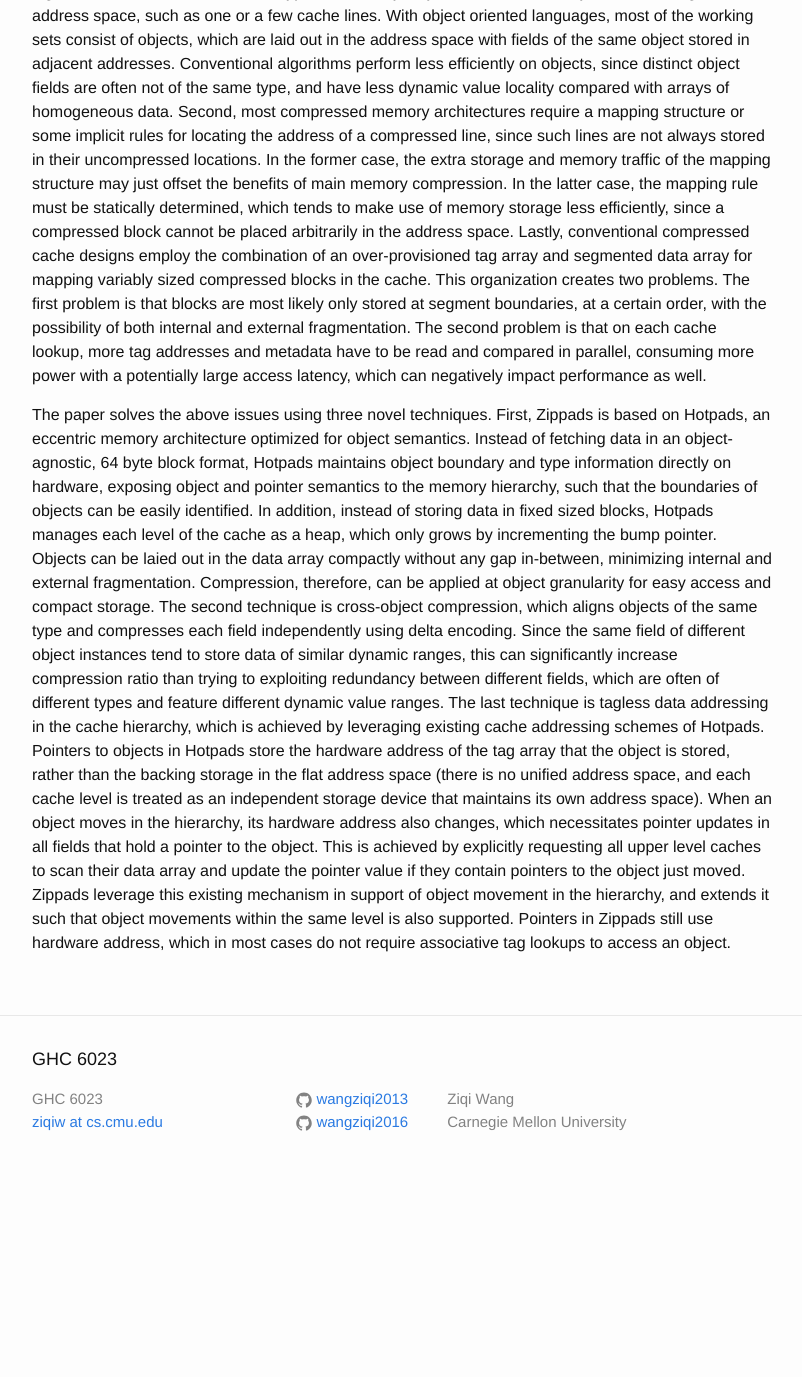
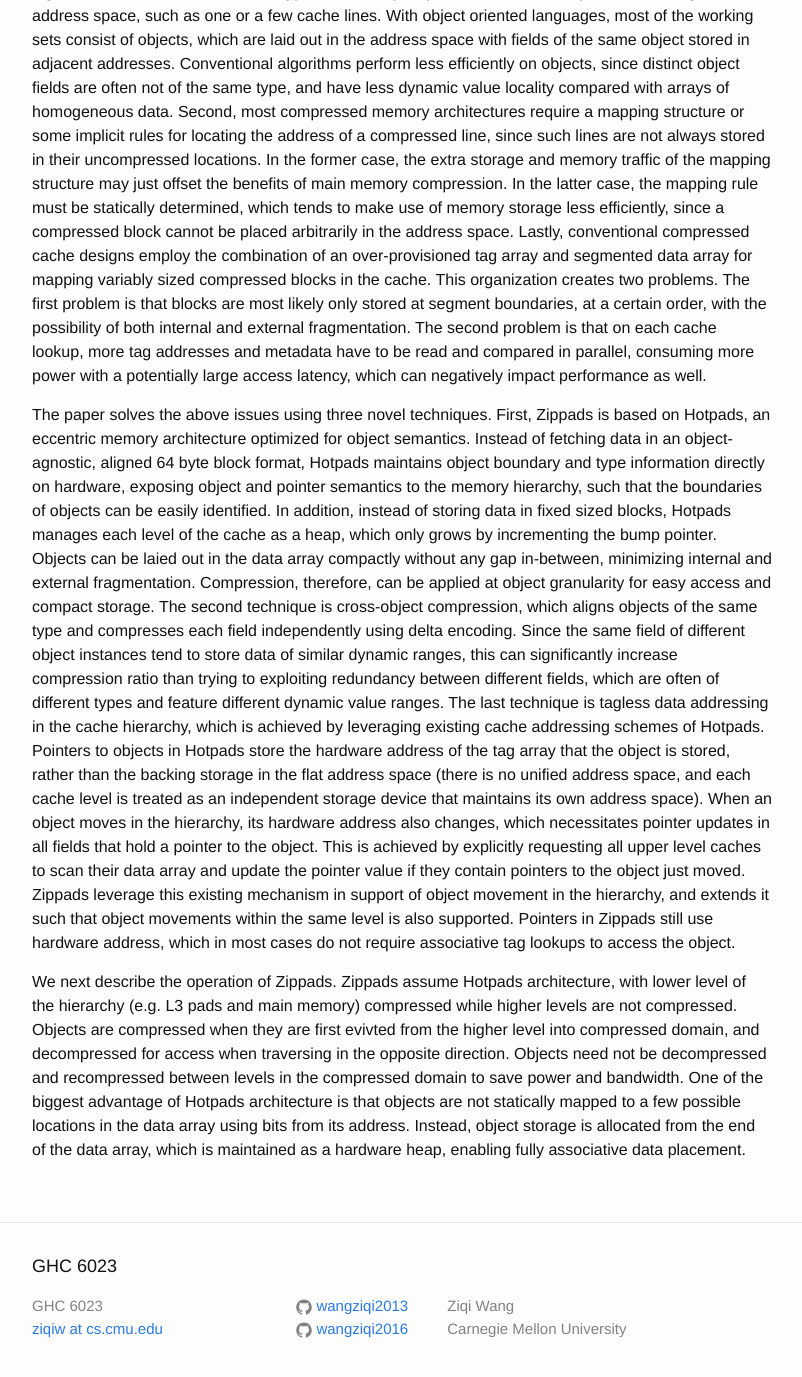
Before and after one commit to wangziqi2013/wangziqi2013.github.io, a Jekyll site: the page built from _posts/2020-07-11-zippads-coco.markdown, in a window 1280 px wide and 1400 px high, scrolled down 698 px. Shown: the top 1377 px of the window, without its empty margins (238-1040 px from the left). Built offline with Jekyll 4.4.1, drawn with Linux system fonts in a browser that asks for light colours; before the commit the page ends 1891 px from its top, so only the background shows below that.

Commit message:
Adding placement

```diff
--- a/_posts/2020-07-11-zippads-coco.markdown
+++ b/_posts/2020-07-11-zippads-coco.markdown
@@ -36,7 +36,7 @@ have to be read and compared in parallel, consuming more power with a potentiall
 impact performance as well.
 
 The paper solves the above issues using three novel techniques. First, Zippads is based on Hotpads, an eccentric
-memory architecture optimized for object semantics. Instead of fetching data in an object-agnostic, 64 byte block format,
+memory architecture optimized for object semantics. Instead of fetching data in an object-agnostic, aligned 64 byte block format,
 Hotpads maintains object boundary and type information directly on hardware, exposing object and pointer semantics
 to the memory hierarchy, such that the boundaries of objects can be easily identified. In addition, instead of storing
 data in fixed sized blocks, Hotpads manages each level of the cache as a heap, which only grows by incrementing the bump
@@ -55,4 +55,12 @@ that hold a pointer to the object. This is achieved by explicitly requesting all
 array and update the pointer value if they contain pointers to the object just moved. Zippads leverage this existing
 mechanism in support of object movement in the hierarchy, and extends it such that object movements within the same
 level is also supported. Pointers in Zippads still use hardware address, which in most cases do not require associative
-tag lookups to access an object.
+tag lookups to access the object.
+
+We next describe the operation of Zippads. Zippads assume Hotpads architecture, with lower level of the hierarchy (e.g.
+L3 pads and main memory) compressed while higher levels are not compressed. Objects are compressed when they are first evivted
+from the higher level into compressed domain, and decompressed for access when traversing in the opposite direction.
+Objects need not be decompressed and recompressed between levels in the compressed domain to save power and bandwidth.
+One of the biggest advantage of Hotpads architecture is that objects are not statically mapped to a few possible locations
+in the data array using bits from its address. Instead, object storage is allocated from the end of the data array, which
+is maintained as a hardware heap, enabling fully associative data placement.
```
